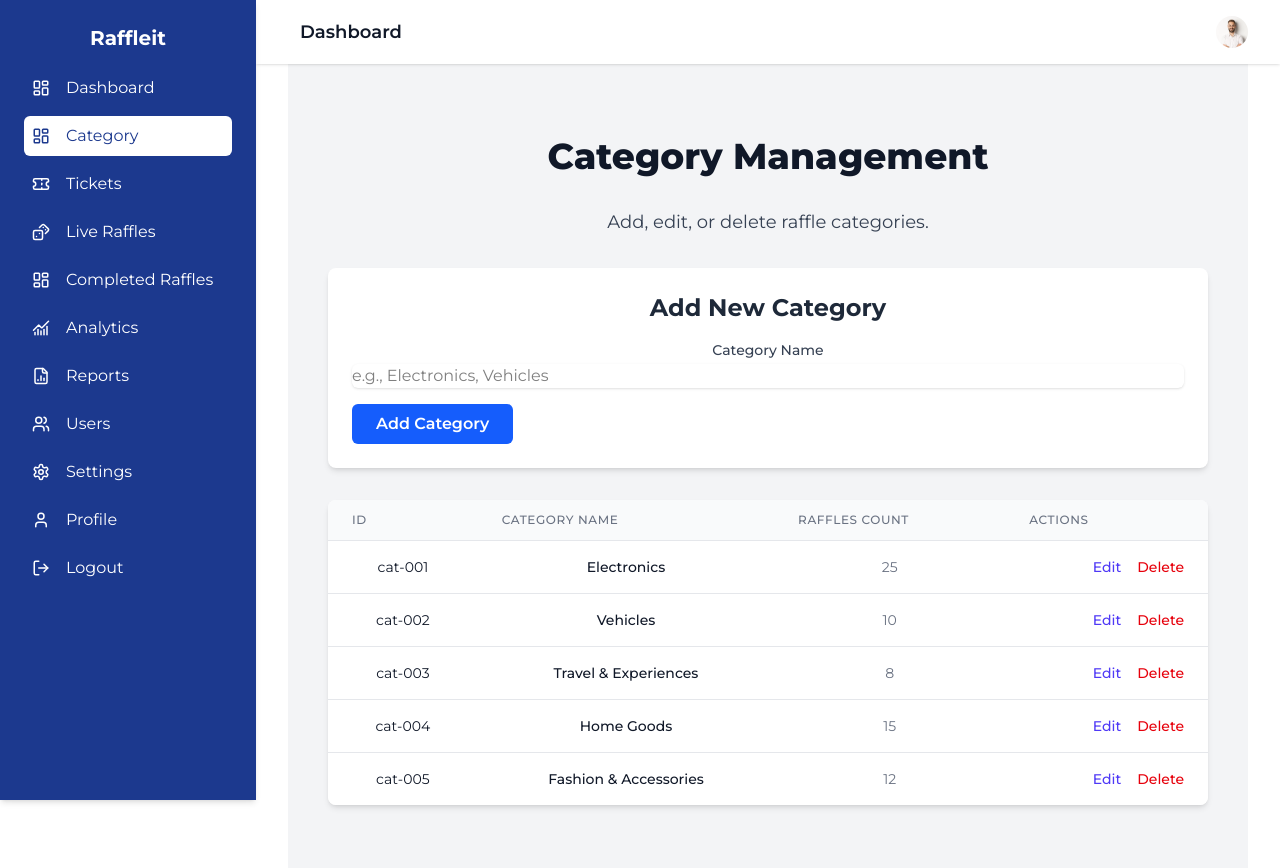
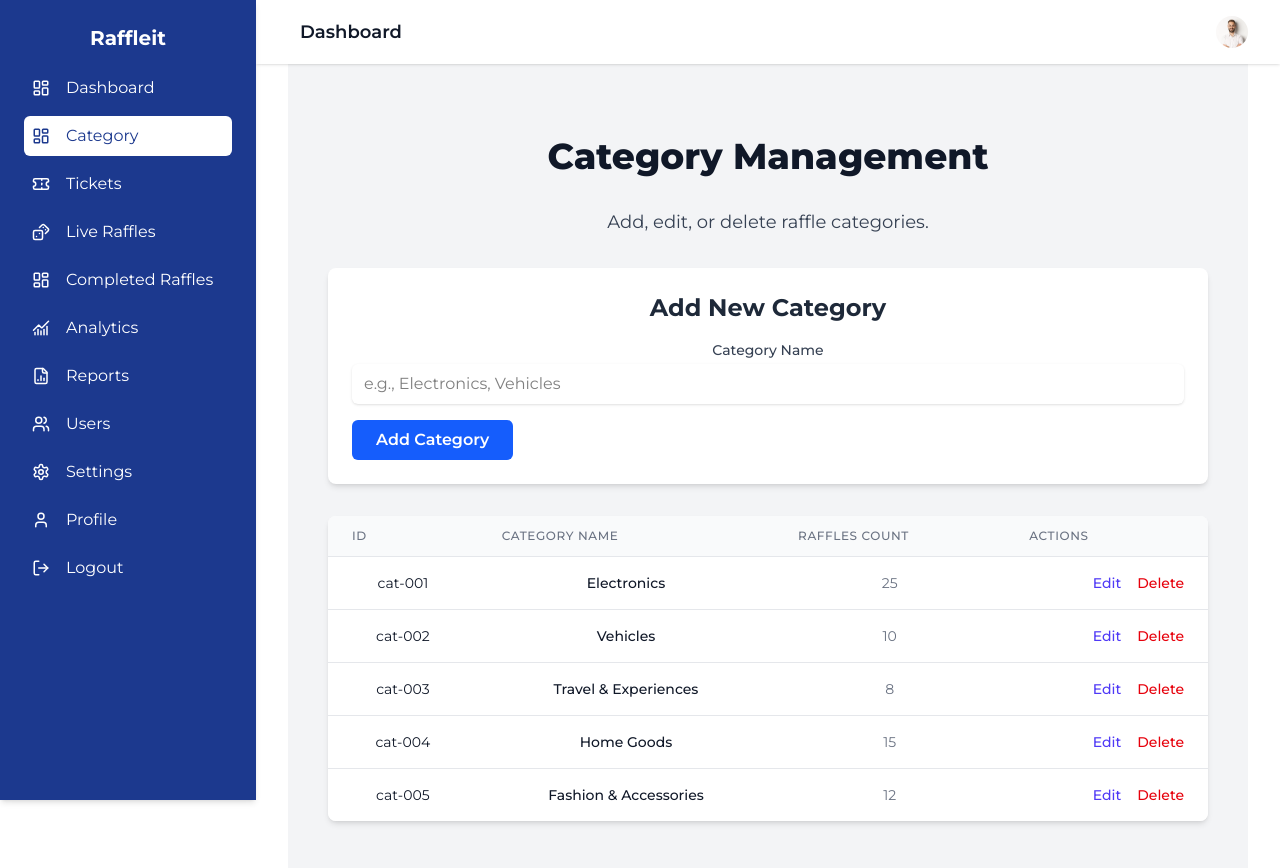
Before and after one commit to Raffleitapp/raffleit-frontend, a React (Vite) app: page /dashboard/category in a window 1280 px wide. Shown: the top 868 px of the page. Built offline with nearby package versions, Linux system fonts and the light colour scheme; sample sign-in values are in the browser's storage.

Commit message:
add padding to the search input in categories

```diff
--- a/src/pages/dashboard/Category.tsx
+++ b/src/pages/dashboard/Category.tsx
@@ -163,7 +163,7 @@ const Category = () => {
             <input
               type="text"
               id="categoryName"
-              className="mt-1 block w-full rounded-md border-gray-300 shadow-sm focus:border-blue-500 focus:ring-blue-500"
+              className="mt-1 px-3 py-2 block w-full rounded-md border-gray-300 shadow-sm focus:border-blue-500 focus:ring-blue-500"
               value={categoryName}
               onChange={(e) => setCategoryName(e.target.value)}
               placeholder="e.g., Electronics, Vehicles"
```
